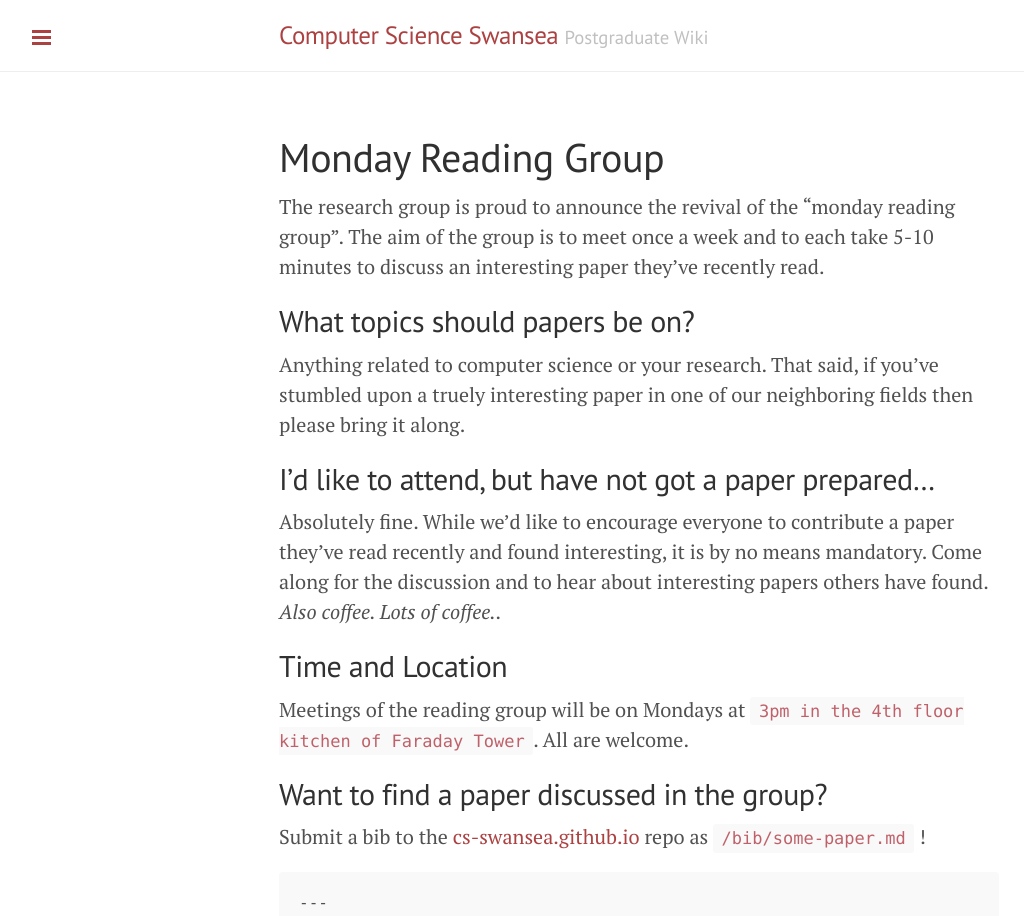
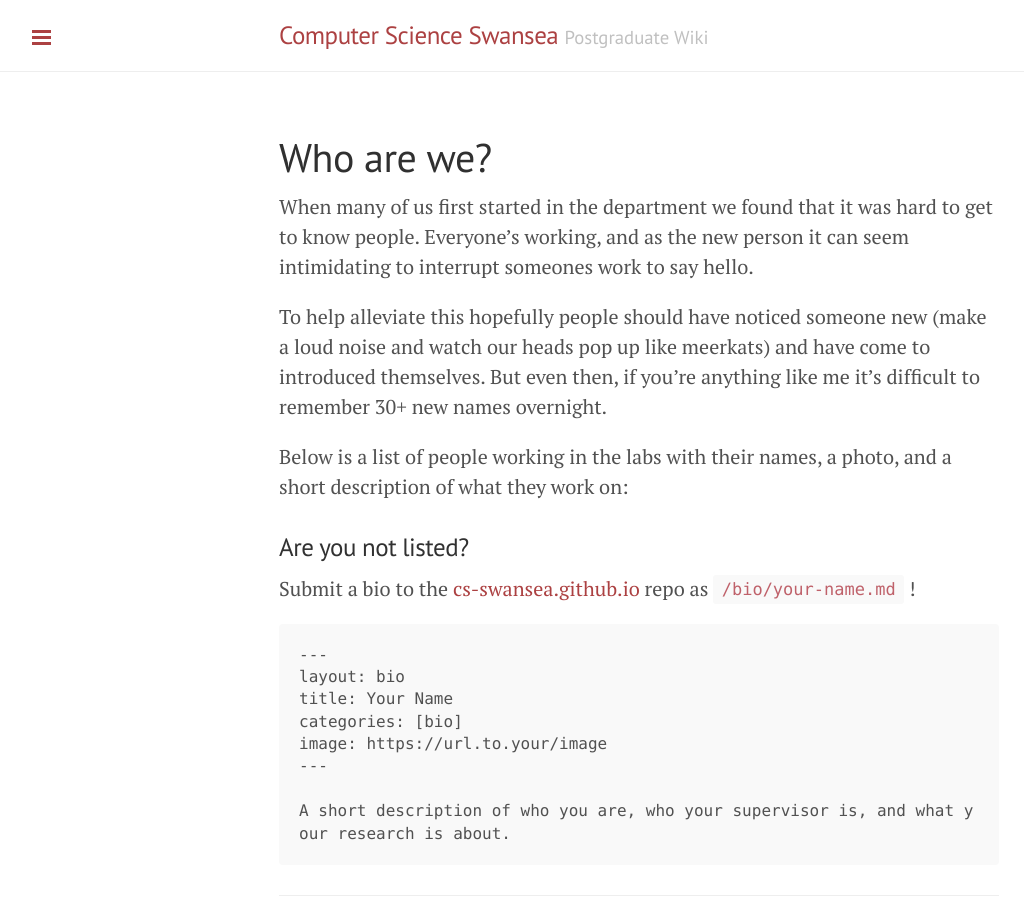
Before and after one commit to CS-Swansea/cs-swansea.github.io, a Jekyll site: the page built from who-are-we.md, in a window 1280 px wide. Shown: the top 916 px of the page, without its empty margins (1-1025 px from the left). Built offline with Jekyll 4.4.1, drawn with Linux system fonts in a browser that asks for light colours; Markdown is read by kramdown in place of the engine named in the settings; some of the changed text lies outside the part shown; grey boxes are pictures that could not be loaded.

Commit message:
Revert "Update who-are-we.md"
This reverts commit e5523de9c7311c36cfa173de745cd064966ec5c0.

```diff
--- a/who-are-we.md
+++ b/who-are-we.md
@@ -1,36 +1,23 @@
 ---
-layout: bibpage
-title: Monday Reading Group
-categories: [reading-group]
+layout: biopage
+title: Who are we?
 ---
 
-The research group is proud to announce the revival of the "monday reading group". The aim of the group is to meet once a week and to each take 5-10 minutes to discuss an interesting paper they've recently read.
+When many of us first started in the department we found that it was hard to get to know people. Everyone's working, and as the new person it can seem intimidating to interrupt someones work to say hello.
 
-## What topics should papers be on?
+To help alleviate this hopefully people should have noticed someone new (make a loud noise and watch our heads pop up like meerkats) and have come to introduced themselves. But even then, if you're anything like me it's difficult to remember 30+ new names overnight.
 
-Anything related to computer science or your research. That said, if you've stumbled upon a truely interesting paper in one of our neighboring fields then please bring it along.
+Below is a list of people working in the labs with their names, a photo, and a short description of what they work on:
 
-## I'd like to attend, but have not got a paper prepared...
+### Are you not listed?
 
-Absolutely fine. While we'd like to encourage everyone to contribute a paper they've read recently and found interesting, it is by no means mandatory. Come along for the discussion and to hear about interesting papers others have found. *Also coffee. Lots of coffee..*
-
-## Time and Location
-
-Meetings of the reading group will be on Mondays at `3pm in the 4th floor kitchen of Faraday Tower`. All are welcome.
-
-## Want to find a paper discussed in the group?
-
-Submit a bib to the [cs-swansea.github.io](https://github.com/CS-Swansea/cs-swansea.github.io) repo as `/bib/some-paper.md` !
+Submit a bio to the [cs-swansea.github.io](https://github.com/CS-Swansea/cs-swansea.github.io) repo as `/bio/your-name.md` !
 
 	---
-	layout: bib
-	title: The title of your paper
-	categories: [bib]
+	layout: bio
+	title: Your Name
+	categories: [bio]
+	image: https://url.to.your/image
 	---
 
-	@phdthesis{veach1997robust,
-		title  = {Robust Monte Carlo methods for light transport simulation},
-		author = {Veach, Eric},
-		year   = {1997},
-		school = {Stanford University}
-	}
+	A short description of who you are, who your supervisor is, and what your research is about.
```
